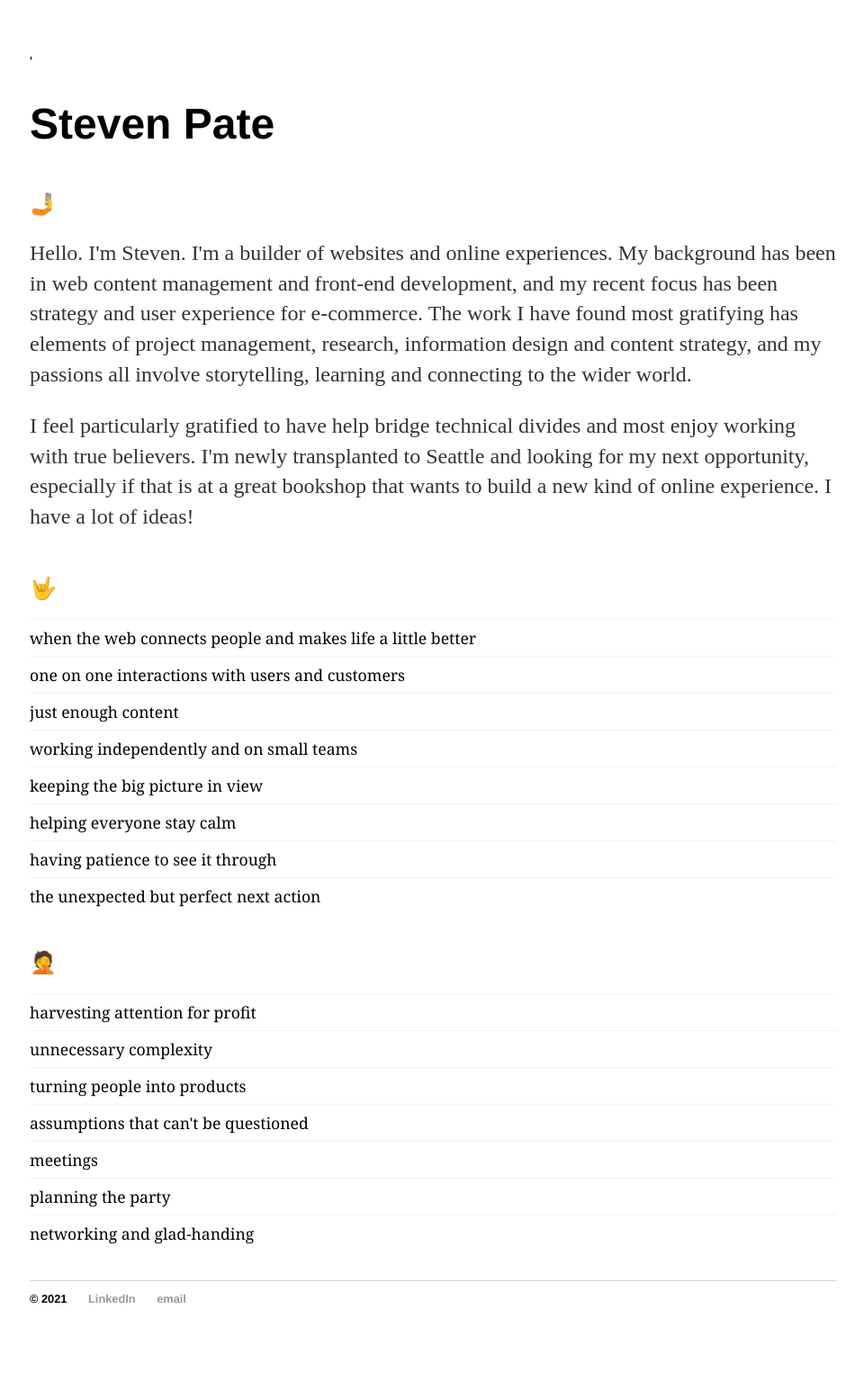
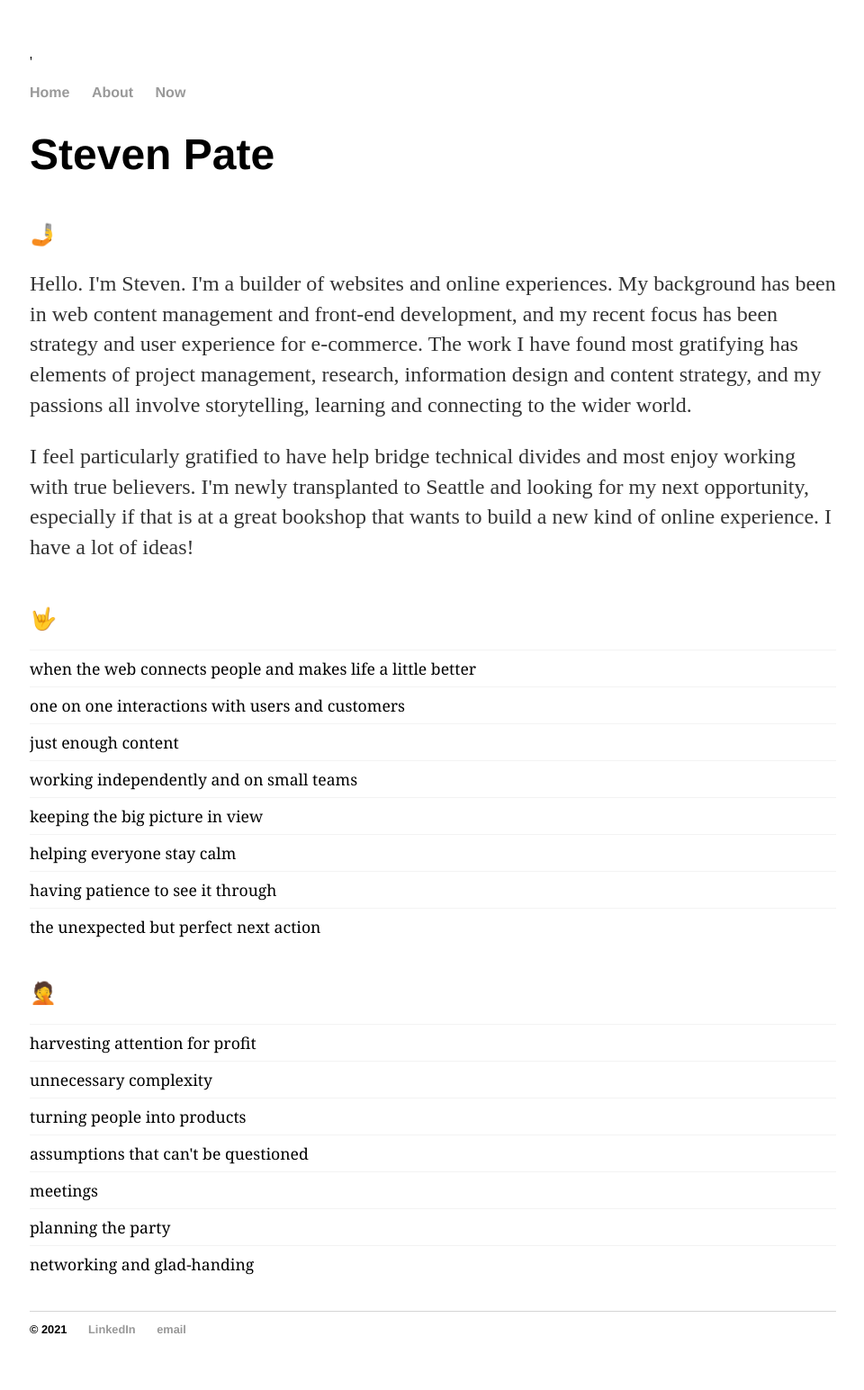
Before and after one commit to StevenPate/stevenpate.github.io, a Jekyll site: the page built from index.html, in a window 1280 px wide. Shown: the whole page at 90% size, without its empty margins (159-1119 px from the left). Built offline with Jekyll 4.4.1, drawn with Linux system fonts in a browser that asks for light colours; before the commit the page ends 1511 px from its top, so only the background shows below that.

Commit message:
Add Now Page

```diff
--- a/_layouts/default.html
+++ b/_layouts/default.html
@@ -16,12 +16,11 @@
 	</head>
 	<body>
 		<nav>
-    		<!--<ul>
+    		<ul>
         		<li><a href="/">Home</a></li>
 	        	<li><a href="/about">About</a></li>
-        		<li><a href="/cv">CV</a></li>
-        		<li><a href="/blog">Blog</a></li>
-    		</ul>-->
+        		<li><a href="/now">Now</a></li>
+    		</ul>
 		</nav>
 		<div class="container">
     		{{ content }}
```
